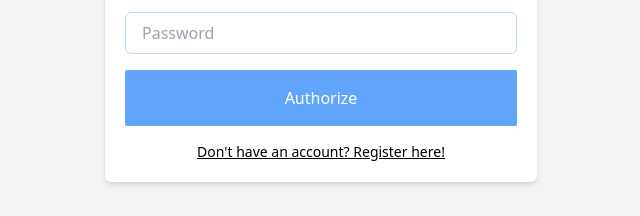
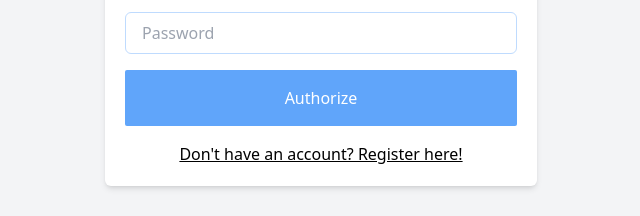
Before and after one commit to AlejandroRodarte/youtube-nuxt3-todo-app, a Nuxt app in the folder todo-nuxt3/: page /auth in a window 1280 px wide. Shown: the part 158-374 px from the top of the page, without its empty margins (319-959 px from the left). Built offline with nearby package versions, Linux system fonts and the light colour scheme.

Commit message:
client-side auth middleware

```diff
--- a/todo-nuxt3/src/components/auth/auth-form.vue
+++ b/todo-nuxt3/src/components/auth/auth-form.vue
@@ -39,17 +39,17 @@
         />
       </div>
       <!-- Submit Button, Error Text, and Sign-In/Sign-Up Toggle Container -->
-      <div class="flex flex-col items-center space-y-4">
+      <div class="flex flex-col items-center space-y-4 text-center">
         <button
           type="submit"
-          class="transition-color w-full rounded-sm bg-blue-400 py-4 text-white duration-200 hover:bg-cyan-400 disabled:cursor-not-allowed disabled:bg-gray-400"
+          class="w-full rounded-sm bg-blue-400 py-4 text-white transition-colors duration-200 hover:bg-cyan-400 disabled:cursor-not-allowed disabled:bg-gray-400"
           :disabled="loading"
           @click="onSubmit"
         >
           Authorize
         </button>
         <a
-          class="transition-color cursor-pointer text-sm underline duration-200 hover:text-gray-600"
+          class="cursor-pointer text-xs underline transition-colors duration-200 hover:text-gray-600 md:text-base"
           @click="onToggleClick"
           >{{ toggleText }}</a
         >
```
Also changed, not shown: todo-nuxt3/src/middleware/auth.middleware.global.ts (added, +23 -0 lines).
